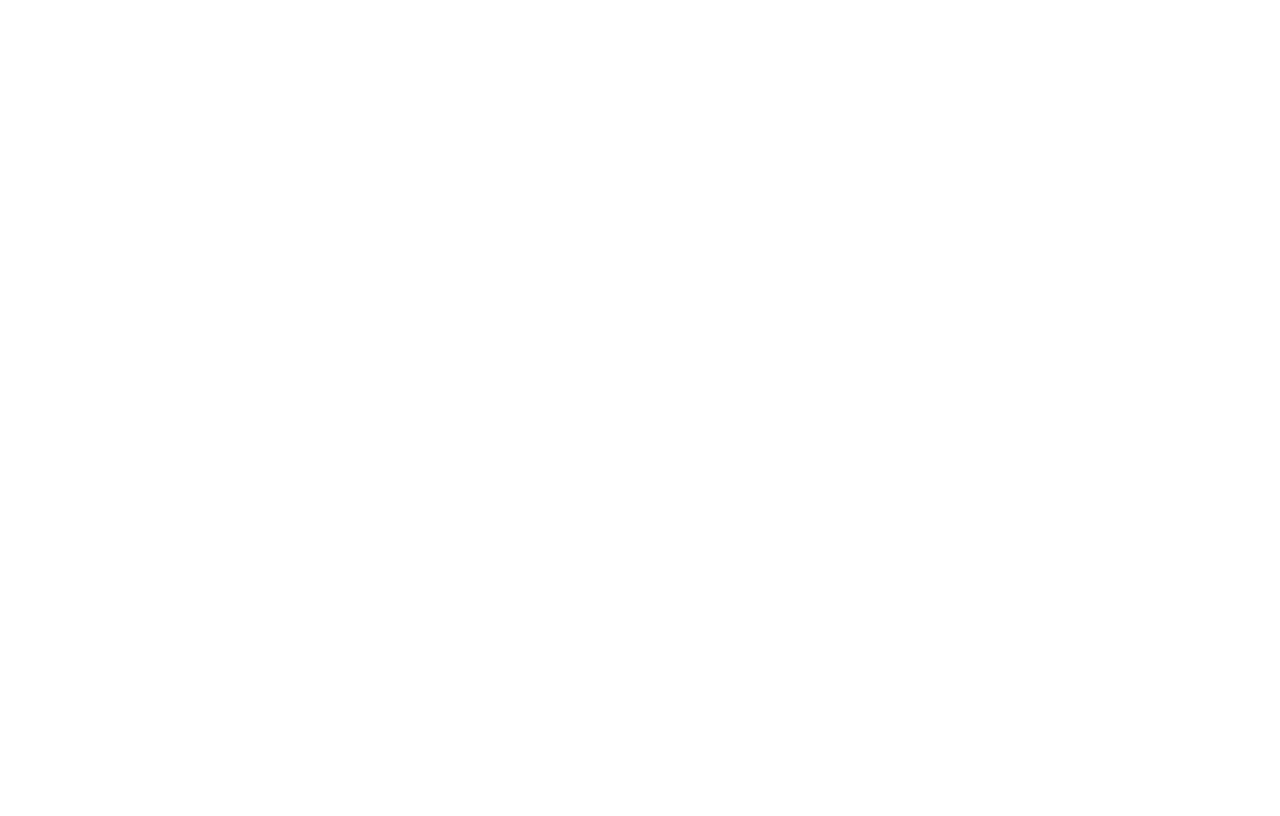
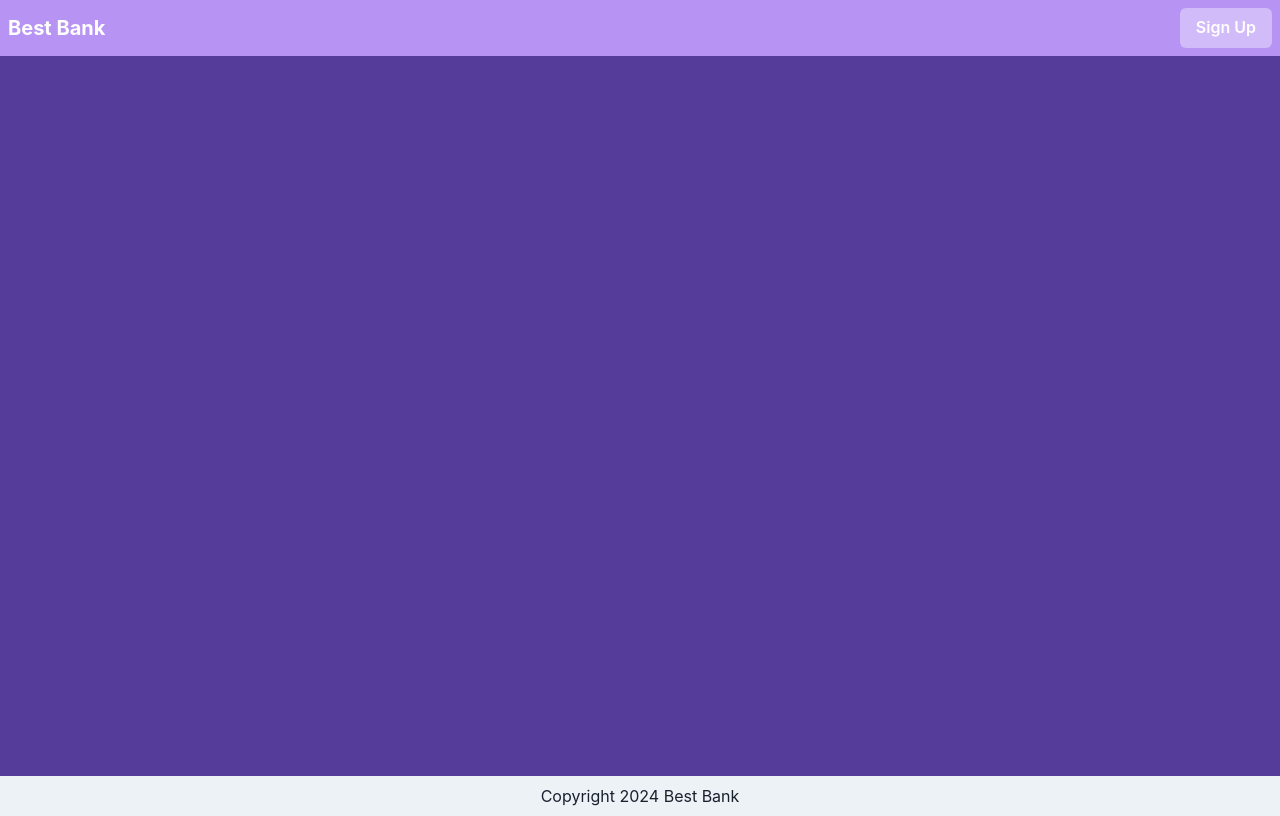
Before and after one commit to YasCastro/my-bank-app, a React (Create React App) app: page / in a window 1280 px wide. Built offline with nearby package versions, Linux system fonts and the light colour scheme.

Commit message:
Atualização dos componentes e páginas, adição do service

```diff
--- a/src/components/Footer.tsx
+++ b/src/components/Footer.tsx
@@ -0,0 +1,11 @@
+import { Box, Flex, Text } from "@chakra-ui/react";
+
+export const Footer = () => {
+  return (
+    <Box bg="gray.100" p={2}>
+      <Flex justify="center">
+        <Text>Copyright { new Date().getFullYear() } Best Bank</Text>
+      </Flex>
+    </Box>
+  )
+}
--- a/src/components/Header.tsx
+++ b/src/components/Header.tsx
@@ -0,0 +1,14 @@
+import { Box, Button, Flex, Heading } from "@chakra-ui/react";
+
+export const Header = () => {
+  return (
+    <Box bg="purple.300" color="white" p={2}>
+      <Flex justify="space-between" align="center">
+        <Heading size="md">Best Bank</Heading>
+        <Box>
+          <Button colorScheme="whiteAlpha">Sign Up</Button>
+        </Box>
+      </Flex>
+    </Box>
+  )
+}
--- a/src/components/Layout.tsx
+++ b/src/components/Layout.tsx
@@ -1,3 +1,16 @@
-export const Layout =  ({children} : any) => {
+import { Box } from "@chakra-ui/react";
+import { Header } from "./Header";
+import { Footer } from "./Footer";
 
+
+export const Layout = ({ children }: any) => {
+  return (
+    <>
+      <Header />
+      <Box minHeight='90vh' backgroundColor='purple.700' padding='25px'>
+        {children}
+      </Box>
+      <Footer />
+    </>
+  )
 }
--- a/src/pages/Conta.tsx
+++ b/src/pages/Conta.tsx
@@ -0,0 +1,5 @@
+const Conta = () => {
+  return (<h1></h1>)
+}
+
+export default Conta;
--- a/src/pages/ContaInfo.tsx
+++ b/src/pages/ContaInfo.tsx
@@ -0,0 +1,5 @@
+const ContaInfo = () => {
+  return (<h1></h1>)
+}
+
+export default ContaInfo;
--- a/src/pages/Home.tsx
+++ b/src/pages/Home.tsx
@@ -0,0 +1,5 @@
+const Home = () => {
+  return (<h1></h1>)
+}
+
+export default Home;
```
Also changed, not shown: src/components/Card.tsx (added, +15 -0 lines), src/components/CardInfo.tsx (added, +20 -0 lines), src/services/login.tsx (added, +10 -0 lines).
